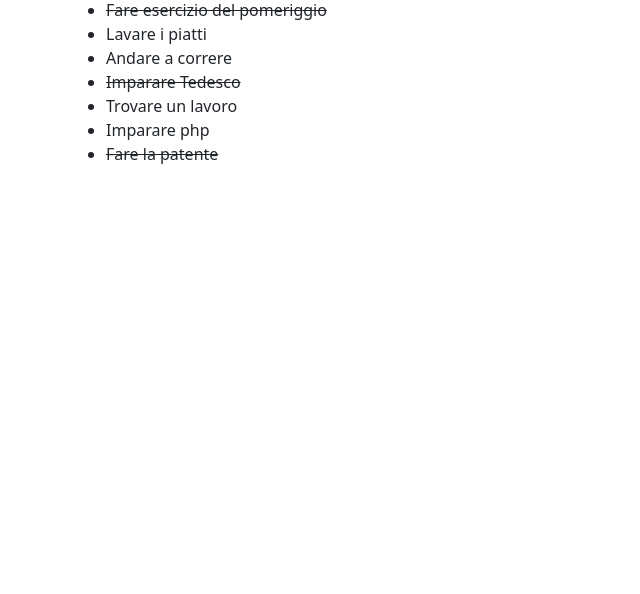
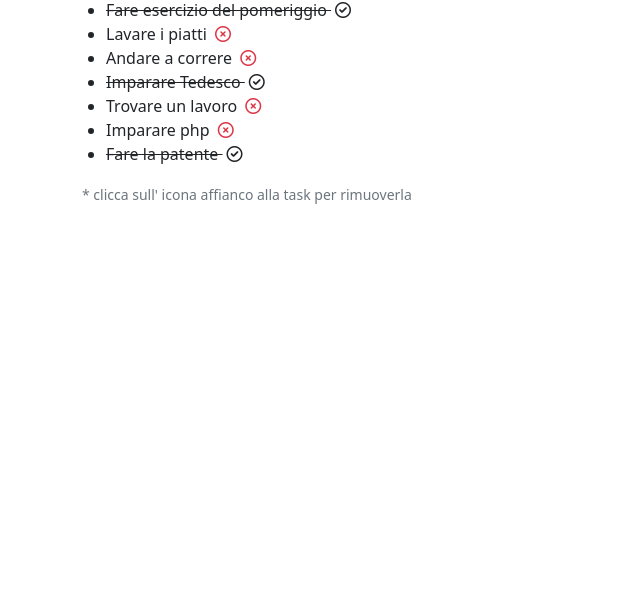
Before and after one commit to Mariosam2/vue-todolist, a plain HTML site: page index.html in a window 1280 px wide. Shown: the part 206-800 px from the top of the page, without its empty margins (0-640 px from the left). Drawn offline with nearby package versions, Linux system fonts and the light colour scheme.

Commit message:
Milestone 2

```diff
--- a/assets/css/style.css
+++ b/assets/css/style.css
@@ -1,5 +1,3 @@
-* {
-    box-sizing: border-box;
-    margin: 0;
-    padding: 0;
+li i:hover {
+    cursor: pointer;
 }
--- a/assets/js/app.js
+++ b/assets/js/app.js
@@ -47,5 +47,10 @@ createApp({
                 },
             ],
         }
+    },
+    methods: {
+        removeTask(index){
+            this.tasks.splice(index, 1);
+        }
     }
 }).mount('#app')
--- a/index.html
+++ b/index.html
@@ -31,8 +31,13 @@
                     <div class="col">
                         <h2>To Do</h2>
                         <ul class="taskList ps-4">
-                            <li v-for="task in tasks" :class="task.done ? 'text-decoration-line-through' : ''">{{task.text}}</li>
+                            <li v-for="(task, i) in tasks" :class="task.done ? 'text-decoration-line-through' : ''">{{task.text}}
+                            <i v-if="task.done" @click.stop="removeTask(i)" class="fa-regular fa-circle-check p-1 text-succes"></i>
+                            <i class="fa-regular fa-circle-xmark p-1 text-danger" @click.stop="removeTask(i)" v-else></i>
+                            </li>
+
                         </ul>
+                        <small class="text-secondary">* clicca sull' icona affianco alla task per rimuoverla</small>
 
                     </div>
                     <!-- /.col -->
```
